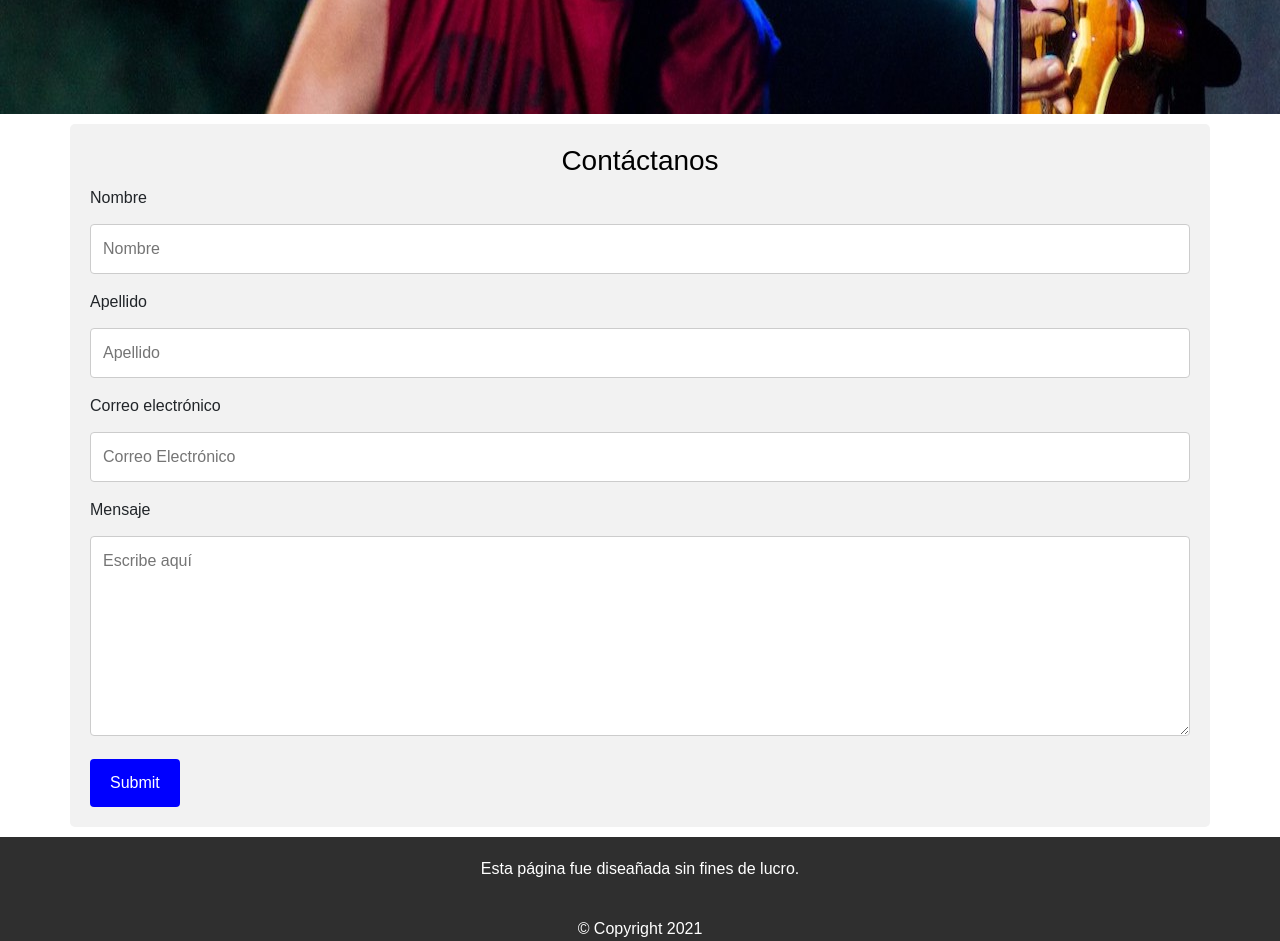
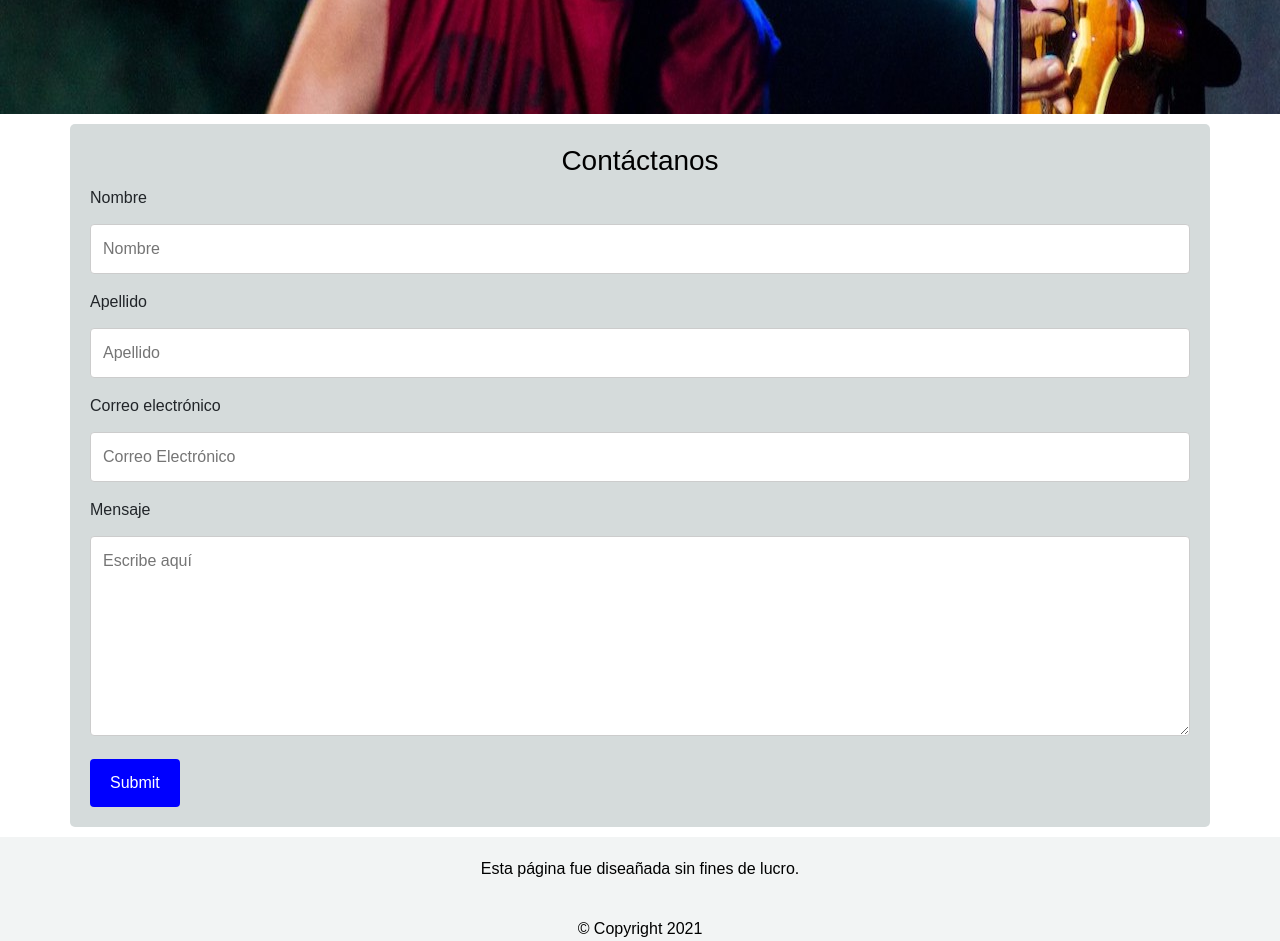
Before and after one commit to RickySandi/Proyecto_Final_TecWeb, an Angular app in the folder disqueras/: page /home in a window 1280 px wide. Shown: the part 4060-5001 px from the top of the page. Built offline with nearby package versions, Linux system fonts and the light colour scheme; no server answers.

Commit message:
Footer termninado

```diff
--- a/disqueras/src/app/home/home.component.scss
+++ b/disqueras/src/app/home/home.component.scss
@@ -2,12 +2,6 @@
     text-align: center;
     background-color: #F2F4F4;
 }
-
-
-
-
-
-
 .new-music-1{
     background-image:url("/assets/green_valley.jpg");
     height: 1300px;
@@ -30,15 +24,17 @@
     margin-top: 50px;
 }
 
-
 // Footer
 .footer {
-    background-color: #2f2f2f; /* Black Gray */
-    color: #fff;
+  //background-color: #2f2f2f; /* Black Gray */
+  //color: #fff;
+    background-color: #F2F4F4;
+    color:black;
 
   }
   .footer-text{
     padding: 20px;
+    color: black;
   }
   .fa:hover {
       opacity: 0.7;
@@ -112,7 +108,8 @@ input[type=submit]:hover {
 
 .container {
   border-radius: 5px;
-  background-color: #f2f2f2;
+  //background-color: #f2f2f2;
+  background-color: #D5DBDB;
   padding: 20px;
   margin-top: 10px;
   margin-bottom: 10px;
```
Also changed, not shown: disqueras/src/app/home/home.component.html (+0 -26 lines).
